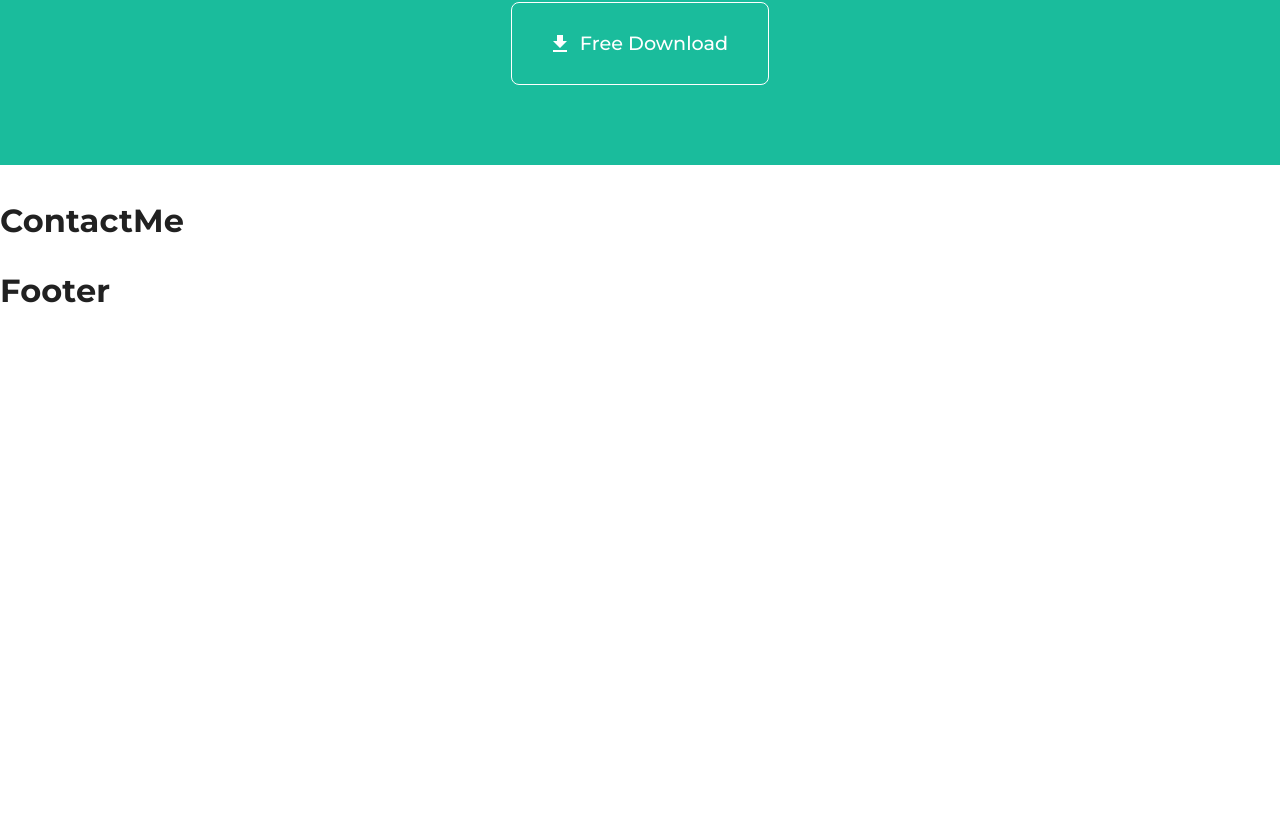
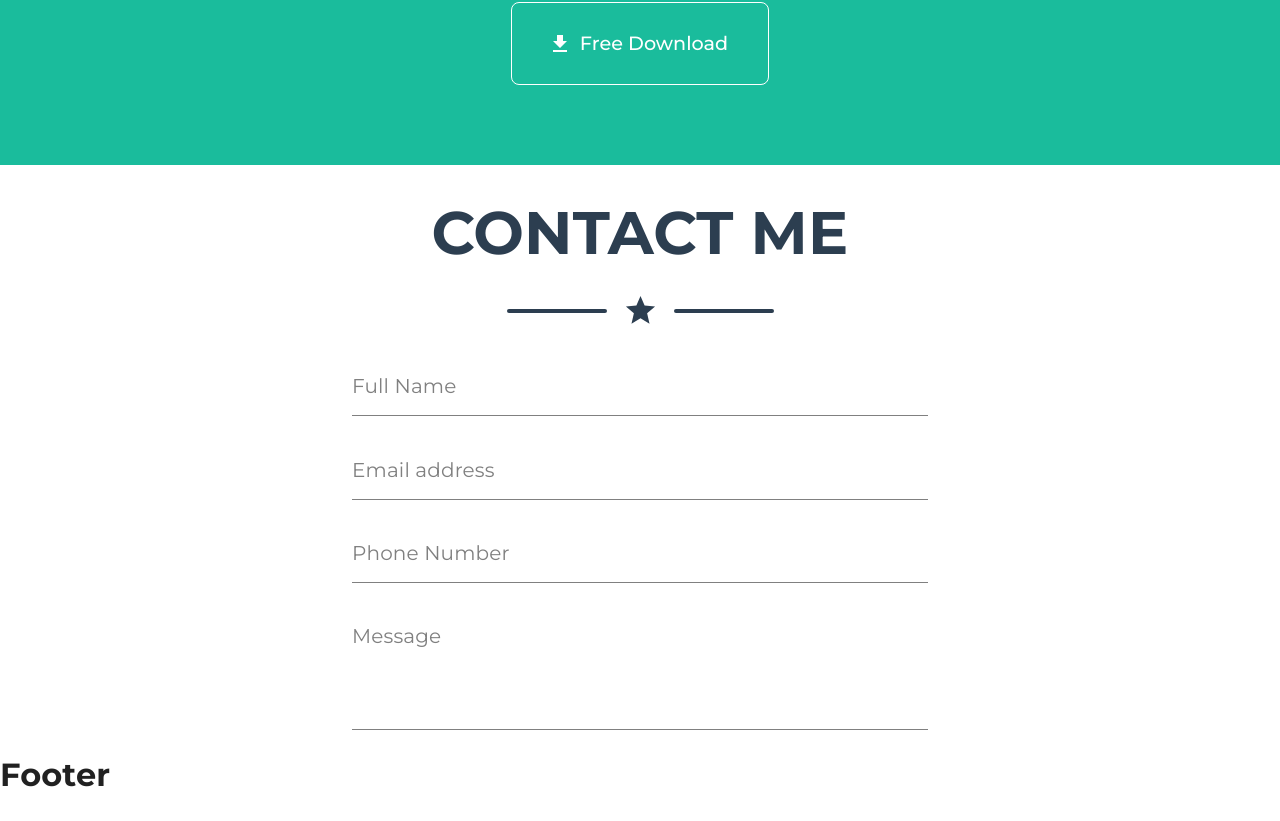
Before and after one commit to halahabaybeh/firstTaskReact, a React (Vite) app: page / in a window 1280 px wide. Shown: the part 1951-2772 px from the top of the page. Before the commit the page ends 2287 px from the top, so only its background shows below. Built offline with nearby package versions, Linux system fonts and the light colour scheme.

Commit message:
complete contactMe section component

```diff
--- a/src/component/about/About.jsx
+++ b/src/component/about/About.jsx
@@ -23,9 +23,6 @@ function About() {
                     </Typography>
 
                 </Grid>
-
-
-
             </Grid>
 <Button variant='outlined' startIcon={<DownloadIcon style={{ fontSize: '1.5rem' }} />} sx={{color: 'white' ,'&:hover':{backgroundColor: 'white', color: '#1abc9c', borderColor: 'white'} , px: 5 , py: 3, borderRadius: 2, fontSize: '1.2rem', borderColor: 'white', textTransform: 'none' }}>Free Download</Button>
         </Container>
--- a/src/component/contactMe/ContactMe.jsx
+++ b/src/component/contactMe/ContactMe.jsx
@@ -1,5 +1,115 @@
+import { Box, Container, Grid, Typography, Button, TextField } from "@mui/material";
+import StarIcon from '@mui/icons-material/Star';
+
 function ContactMe() {
-  return <h1>ContactMe</h1>
+  return <Box sx={{ display: 'flex', justifyContent: 'center', alignItems: 'center' }}>
+    <Container sx={{ display: 'flex', flexDirection: 'column', gap: '1.5rem', justifyContent: 'center', alignItems: 'center' }}>
+      <Typography variant='h2' sx={{ color: '#2c3e50', textTransform: 'uppercase', fontWeight: 'bold' }}>Contact Me</Typography>
+      <Box sx={{ display: 'flex', justifyContent: 'center', alignItems: 'center', gap: '1rem' }}>
+        <Box sx={{ backgroundColor: "#2c3e50", width: 100, height: 4, borderRadius: 5 }} />
+        <StarIcon sx={{ color: '#2c3e50', fontSize: 35 }} />
+        <Box sx={{ backgroundColor: "#2c3e50", width: 100, height: 4, borderRadius: 5 }} />
+      </Box>
+      <Box sx={{ display: 'flex', flexDirection: 'column', gap: '1.2rem', width: '50%' }}>
+        <TextField variant="standard"
+          label="Full Name"
+          InputLabelProps={{
+            sx: {
+              color: 'gray',
+              fontSize: 20,
+              '&.Mui-focused': { color: 'gray', fontSize: 18 } // تغيير لون الليبل عند الضغط ليتناسق مع الخط
+            }
+          }}
+          sx={{
+            // 1. مسافة بين النص والخط + تغيير لون الخط العادي (قبل الضغط)
+            '& .MuiInput-root': {
+              pb: 2,
+              '&:before': {
+                borderBottom: '0.5px solid gray', // لون وسُمك الخط في الحالة العادية
+              },
+            },
+            // 2. لون وسُمك الخط عند التركيز/الضغط (Focus)
+            '& .MuiInput-root:after': {
+              borderBottom: '2px solid #1abc9c',
+            },
+          }}
+        />
+        <TextField variant="standard"
+          label="Email address"
+          InputLabelProps={{
+            sx: {
+              color: 'gray',
+              fontSize: 20,
+              '&.Mui-focused': { color: 'gray', fontSize: 18 } // تغيير لون الليبل عند الضغط ليتناسق مع الخط
+            }
+          }}
+          sx={{
+            // 1. مسافة بين النص والخط + تغيير لون الخط العادي (قبل الضغط)
+            '& .MuiInput-root': {
+              pb: 2,
+              '&:before': {
+                borderBottom: '0.5px solid gray', // لون وسُمك الخط في الحالة العادية
+              },
+            },
+            // 2. لون وسُمك الخط عند التركيز/الضغط (Focus)
+            '& .MuiInput-root:after': {
+              borderBottom: '2px solid #1abc9c',
+            },
+          }}
+        />
+         <TextField variant="standard"
+          label="Phone Number"
+          InputLabelProps={{
+            sx: {
+              color: 'gray',
+              fontSize: 20,
+              '&.Mui-focused': { color: 'gray', fontSize: 18 }
+            }
+          }}
+          sx={{
+            '& .MuiInput-root': {
+              pb: 2,
+              '&:before': {
+                borderBottom: '0.5px solid gray',
+              },
+            },
+            '& .MuiInput-root:after': {
+              borderBottom: '2px solid #1abc9c',
+            },
+          }}
+        />
+          <TextField
+          id="standard-multiline-static"
+          label="Message"
+          multiline
+          rows={4}
+          variant="standard"
+           InputLabelProps={{
+            sx: {
+              color: 'gray',
+              fontSize: 20,
+              '&.Mui-focused': { color: 'gray', fontSize: 18 }
+            }
+          }}
+          sx={{
+            '& .MuiInput-root': {
+              pb: 2,
+              '&:before': {
+                borderBottom: '0.5px solid gray',
+              },
+            },
+            '& .MuiInput-root:after': {
+              borderBottom: '2px solid #1abc9c',
+            },
+          }}
+        />
+
+      </Box>
+    </Container>
+
+
+
+  </Box>
 }
 
 export default ContactMe;
```
